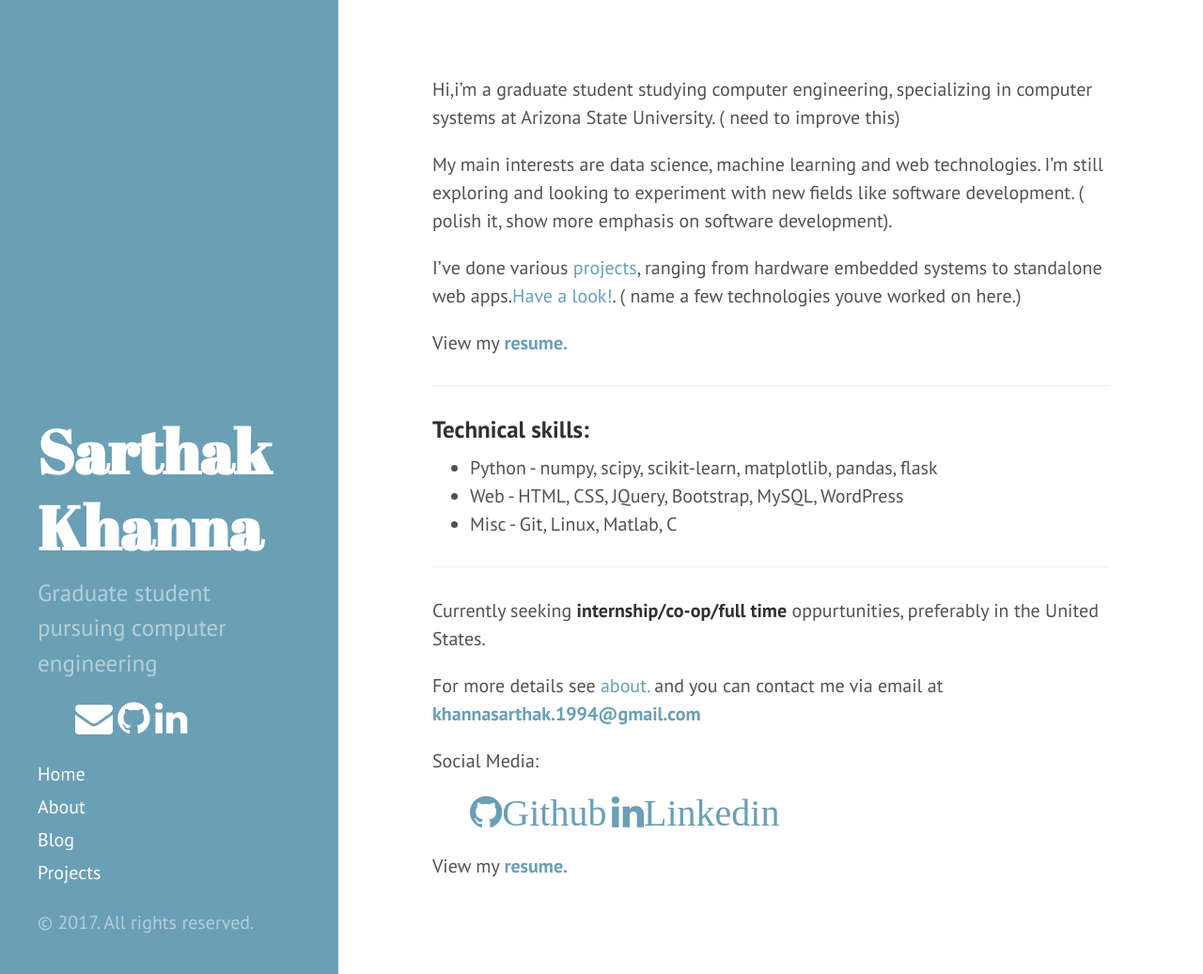
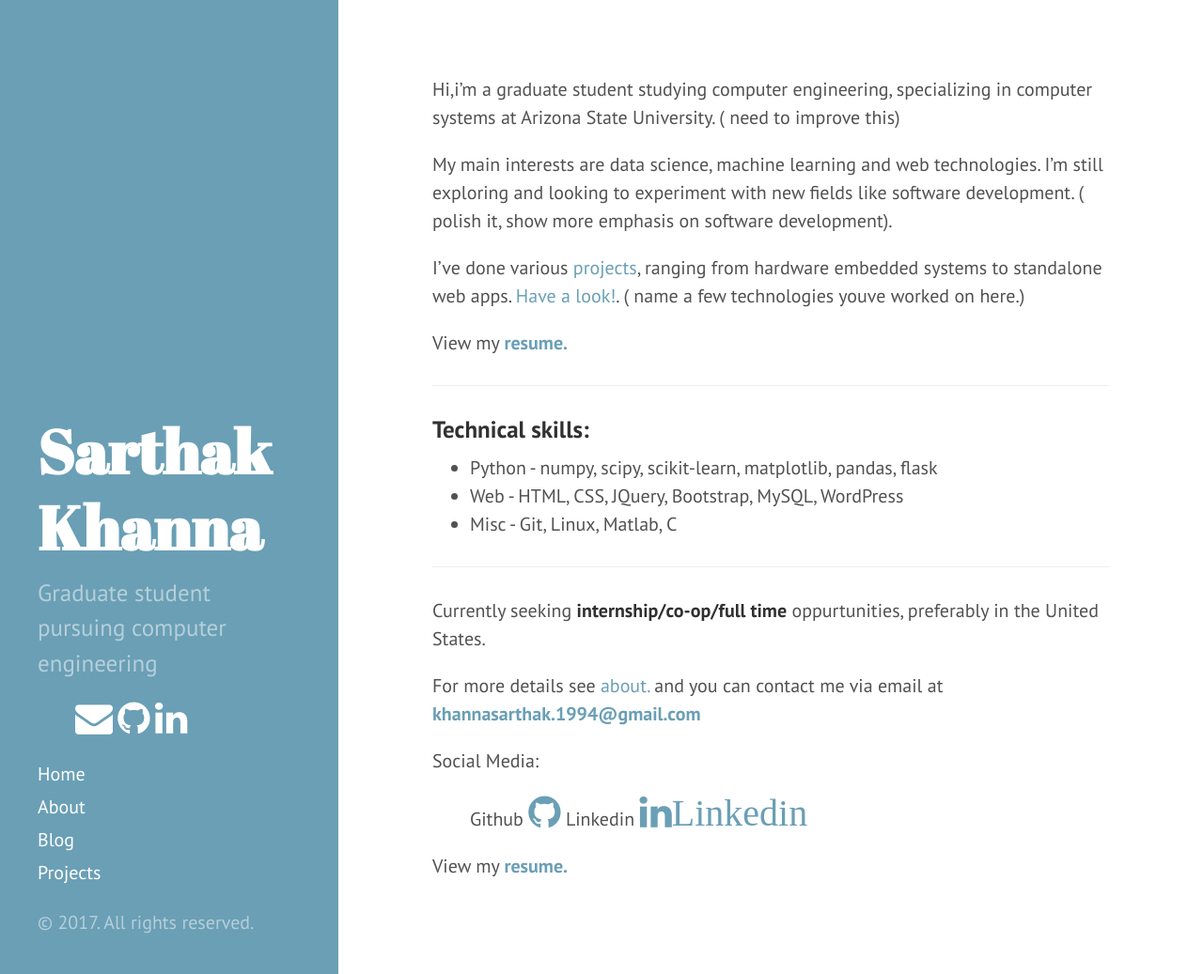
Before and after one commit to khannasarthak/khannasarthak.github.io, a Jekyll site: the page built from index.md, in a window 1280 px wide and 1037 px high. Shown: the whole window at 94% size. Built offline with Jekyll 4.4.1, drawn with Linux system fonts in a browser that asks for light colours; nearby versions of some CDN libraries.

Commit message:
added index
changed social

```diff
--- a/index.md
+++ b/index.md
@@ -9,7 +9,7 @@
 
 My main interests are data science, machine learning and web technologies. I'm still exploring and looking to experiment with new fields like software development. ( polish it, show more emphasis on software development).
 
-I've done various [projects](http://khannasarthak.github.io/projects/), ranging from hardware embedded systems to standalone web apps.[Have a look!](http://khannasarthak.github.io/projects/).  ( name a few technologies youve worked on here.)
+I've done various [projects](http://khannasarthak.github.io/projects/), ranging from hardware embedded systems to standalone web apps. [Have a look!](http://khannasarthak.github.io/projects/).  ( name a few technologies youve worked on here.)
 
 View my **[resume.](http://khannasarthak.github.io/SarthakKhannaCV.pdf){:target="_blank"}**
 
@@ -28,10 +28,10 @@
 
 Social Media:
 
-   <ul> <a href="https://github.com/{{ site.github_username }}" target="_blank">
-      <i class="fa fa-github fa-2x">Github</i>
+   <ul>Github <a href="https://github.com/{{ site.github_username }}" target="_blank">
+      <i class="fa fa-github fa-2x"></i>
     </a>
-    <a href="https://linkedin.com/in/{{ site.linkedin_username }}" target="_blank">
+    Linkedin<a href="https://linkedin.com/in/{{ site.linkedin_username }}" target="_blank">
       <i class="fa fa-linkedin fa-2x">Linkedin</i>
     </a></ul>
 
```
